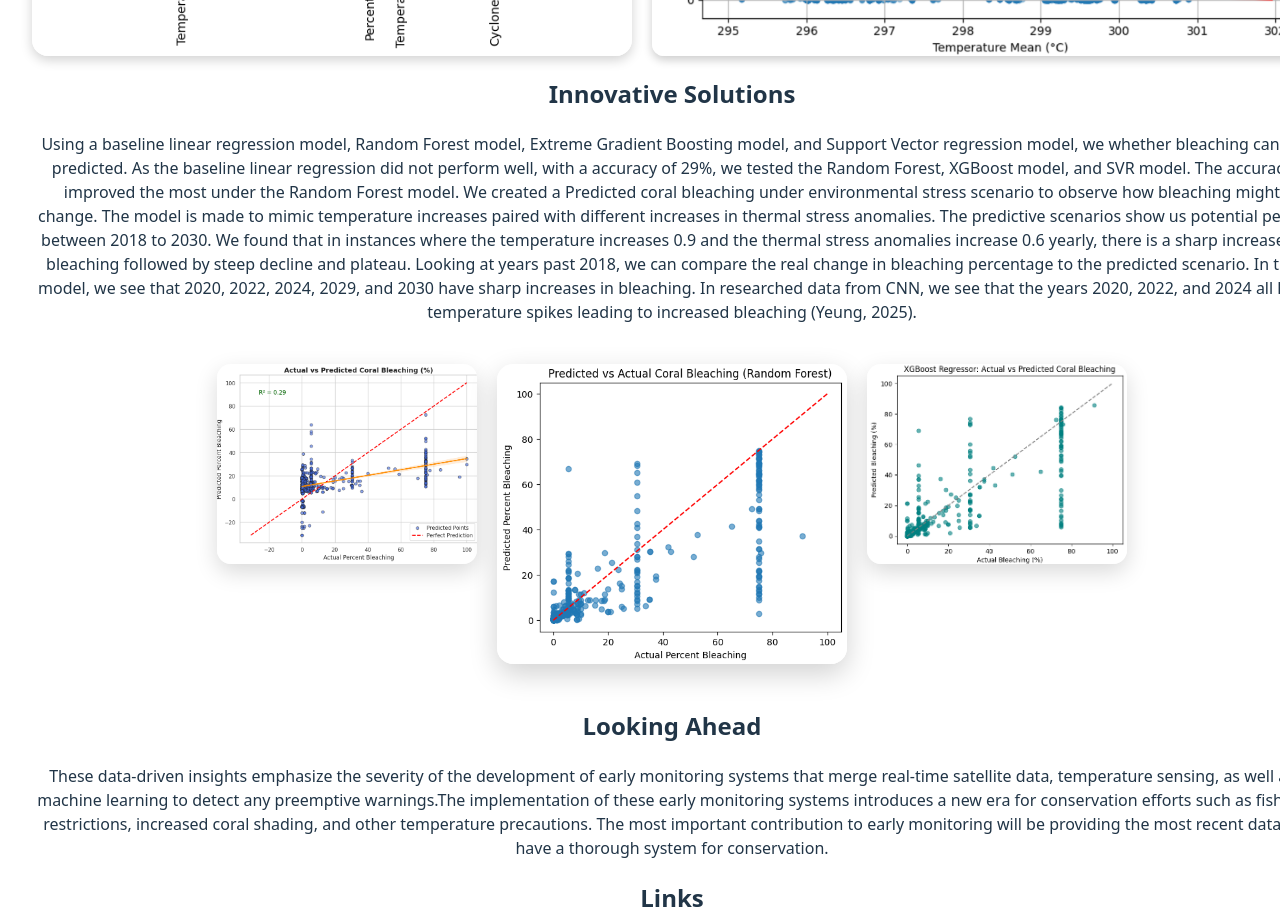
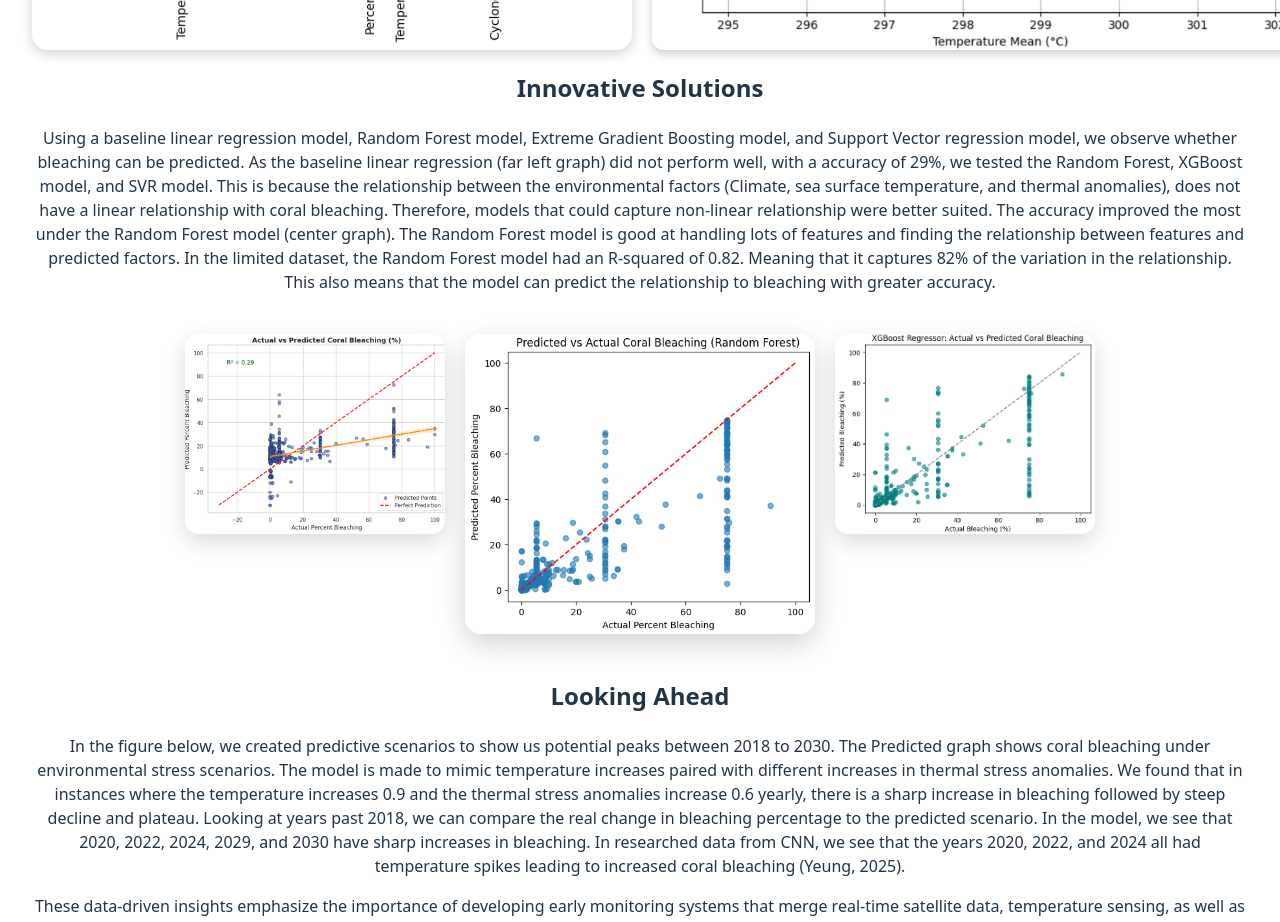
Before and after one commit to bstrong2017/oceaniareefs, a React (Vite) app in the folder oceaniareefs/: page / in a window 1280 px wide. Shown: the part 4380-5302 px from the top of the page. Built offline with nearby package versions, Linux system fonts and the light colour scheme.

Commit message:
added more text and images

```diff
--- a/oceaniareefs/src/App.css
+++ b/oceaniareefs/src/App.css
@@ -3,6 +3,7 @@
   margin: 0 auto;
   padding: 2rem;
   text-align: center;
+  overflow-y: auto;
 }
 
 .logo {
@@ -44,4 +45,5 @@
 html {
   scroll-behavior: smooth;
   overflow-x: hidden;
+  overflow-y: auto;
 }
--- a/oceaniareefs/src/components/HistorySection.jsx
+++ b/oceaniareefs/src/components/HistorySection.jsx
@@ -61,7 +61,7 @@ export default function HistorySection() {
       <h2>Data Methods</h2>
       <p>Imported and cleaned Kaggle’s Global Bleaching Environmental dataset (limited to Oceania →
         2,956 entries).</p>
-      <p>Focused on 6 key coral reef
+      <p>This analysis focused on 6 key coral reef
         regions in Australia with high
         bleaching rates.</p>
       <div >
@@ -138,18 +138,17 @@ export default function HistorySection() {
       </div>
       <h2>Innovative Solutions</h2>
       <p>Using a baseline linear regression model, Random Forest model, Extreme Gradient Boosting model, and
-        Support Vector regression model, we whether bleaching can be predicted. As the baseline
-        linear regression did not perform well, with a accuracy of 29%, we tested the Random Forest, XGBoost model,
-       and SVR model. The accuracy improved the most under the Random Forest model.
-       We created a Predicted coral bleaching under environmental stress scenario to observe how bleaching
-        might change. The model is made to mimic temperature increases paired with different increases in
-        thermal stress anomalies. The predictive scenarios show us potential peaks between 2018 to 2030.
-        We found that in instances where the temperature increases 0.9 and the thermal stress anomalies
-        increase 0.6 yearly, there is a sharp increase in bleaching followed by steep decline and plateau.
-        Looking at years past 2018, we can compare the real change in bleaching percentage to the predicted
-        scenario. In the model, we see that 2020, 2022, 2024, 2029, and 2030 have sharp increases in bleaching.
-        In researched data from CNN, we see that the years 2020, 2022, and 2024 all had temperature spikes leading
-        to increased bleaching (Yeung, 2025). </p>
+        Support Vector regression model, we observe whether bleaching can be predicted. As the baseline
+        linear regression (far left graph) did not perform well, with a accuracy of 29%, we tested the Random Forest, XGBoost model,
+       and SVR model. This is because the relationship between the environmental factors
+       (Climate, sea surface temperature, and thermal anomalies), does not have a linear relationship
+       with coral bleaching. Therefore, models that could capture non-linear relationship were better suited.
+       The accuracy improved the most under the Random Forest model (center graph). The Random Forest model
+       is good at handling lots of features and finding the relationship between features and predicted
+       factors. In the limited dataset, the Random Forest model had an R-squared of 0.82. Meaning that it
+       captures 82% of the variation in the relationship. This also means that the model can predict the
+       relationship to bleaching with greater accuracy.
+       </p>
       <div style={{ display: "flex", justifyContent: "center", gap: 20, flexWrap: "wrap", padding: 24 }}>
       <img
         src="/linear_regress.png"
@@ -168,12 +167,35 @@ export default function HistorySection() {
       />
     </div>
       <h2>Looking Ahead</h2>
-      <p>These data-driven insights emphasize the severity of the development of early monitoring systems
+      <p>In the figure below, we created predictive scenarios to show us potential peaks between 2018 to 2030.
+        The Predicted graph shows coral bleaching under environmental stress scenarios. The model is made
+        to mimic temperature increases paired with different increases in thermal stress anomalies.
+        We found that in instances where the temperature increases 0.9 and the thermal stress anomalies
+        increase 0.6 yearly, there is a sharp increase in bleaching followed by steep decline and plateau.
+        Looking at years past 2018, we can compare the real change in bleaching percentage to the predicted
+        scenario. In the model, we see that 2020, 2022, 2024, 2029, and 2030 have sharp increases in bleaching.
+        In researched data from CNN, we see that the years 2020, 2022, and 2024 all had temperature spikes leading
+        to increased coral bleaching (Yeung, 2025).</p>
+        <p>These data-driven insights emphasize the importance of developing early monitoring systems
         that merge real-time satellite data, temperature sensing, as well as machine learning to detect any
-        preemptive warnings.The implementation of these early monitoring systems introduces a new era for
+        preemptive warnings. With the  most important contribution to early monitoring is providing
+        the most recent data to have a thorough system for conservation. The implementation of these early monitoring systems introduces a new era for
         conservation efforts such as fishing restrictions, increased coral shading, and other temperature
-        precautions. The most important contribution to early monitoring will be providing the most recent
-        data to have a thorough system for conservation. </p>
+        precautions.</p>
+        <div style={{ justifyContent: 'center'}}>
+        <img
+          src="/proj_bleaching_2.png"
+          alt="projected bleach"
+          loading="lazy"
+          style={{
+            width: 800,          // smaller size
+            height: "auto",
+            borderRadius: 16,    // rounded corners
+            objectFit: "cover",
+            boxShadow: "0 4px 12px rgba(0,0,0,0.18)"
+          }}
+        />
+        </div>
       <h2>Links</h2>
       <p>Global Bleaching Environment Data set: <a>https://www.kaggle.com/datasets/pnminh95/global-bleaching-environmental</a></p>
       <p>Github: </p>
```
Also changed, not shown: oceaniareefs/public/proj_bleaching_2.png (added).
